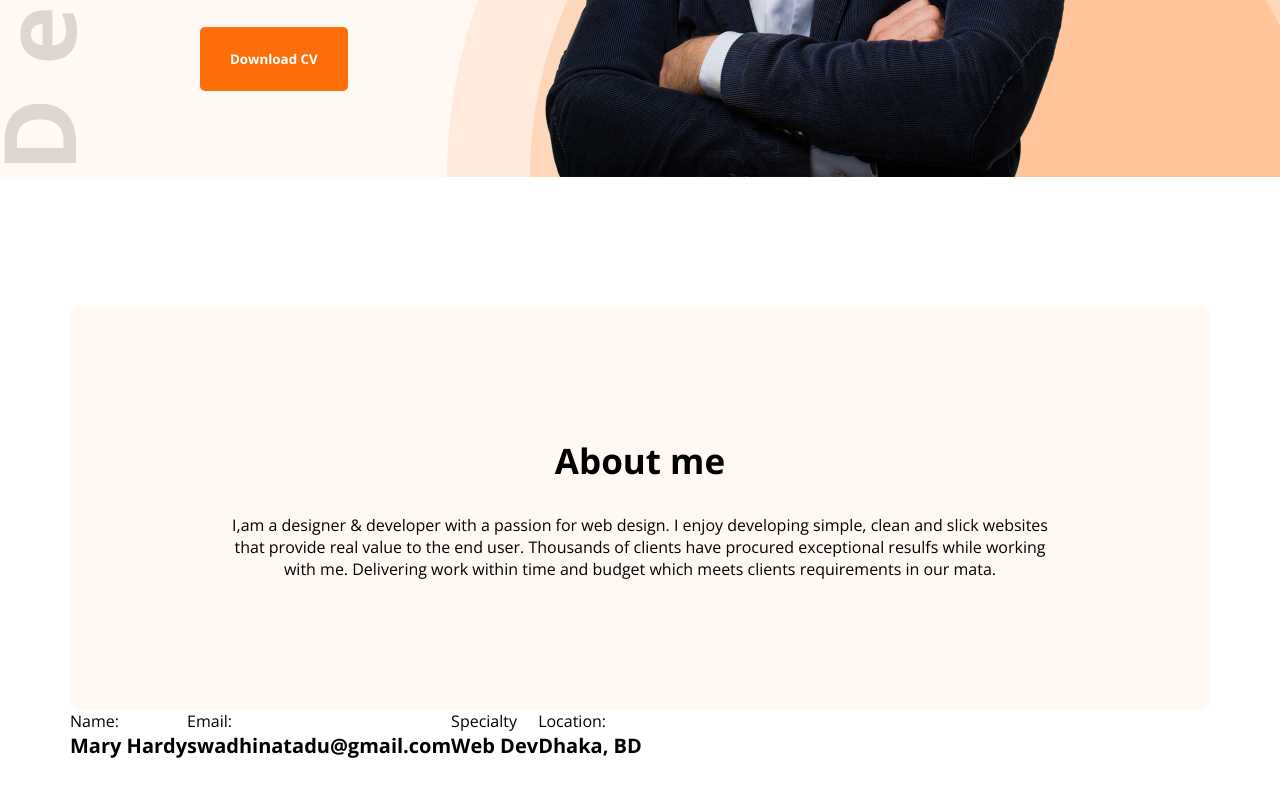
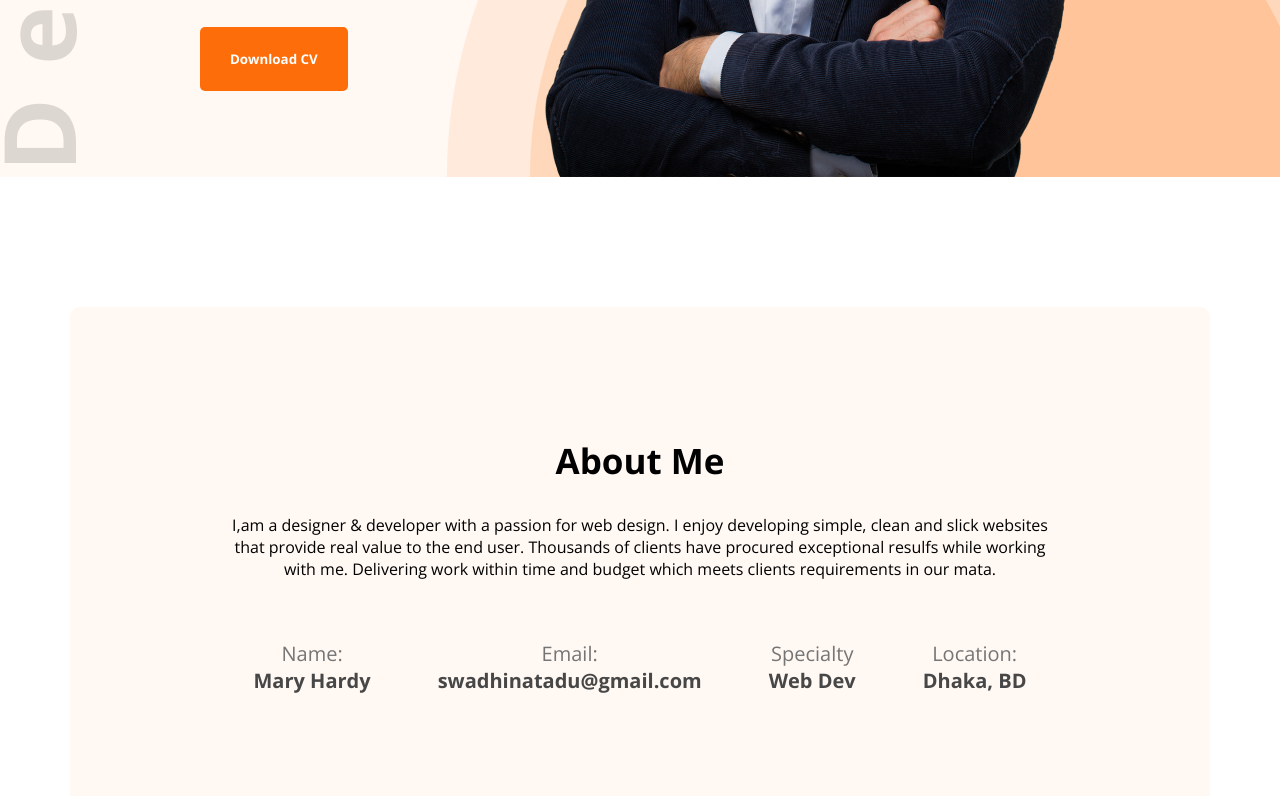
Before and after one commit to Emrandu/developer-portfolio, a plain HTML site: page index.html in a window 1280 px wide. Shown: the part 663-1459 px from the top of the page. Before the commit the page ends 1422 px from the top, so only its background shows below. Drawn offline with nearby package versions, Linux system fonts and the light colour scheme.

Commit message:
addition

```diff
--- a/index.html
+++ b/index.html
@@ -31,9 +31,9 @@
     </header>
     <main>
         <section class="about">
-            <h3 class="section-title">About me</h3>
+            <h3 class="section-title">About Me</h3>
             <p class="section-description">I,am a designer & developer with a passion for web design. I enjoy developing simple, clean and slick websites that provide real value to the end user. Thousands of clients have procured exceptional resulfs while working with me. Delivering work within time and budget which meets clients requirements in our mata.  </p>
-        </section>
+
         <div class="about-info-container">
             <div class="about-info">
                 <p class="info-title">Name:</p>
@@ -53,6 +53,7 @@
             </div>
 
         </div>
+    </section>
 
     </main>
     <footer>
--- a/styles/portfolio.css
+++ b/styles/portfolio.css
@@ -83,7 +83,7 @@ main{
 }
 
 .section-title{
-    text-align: center;
+
     margin-bottom: 30px;
     font-weight: 700;
     font-size: 35px;
@@ -97,13 +97,16 @@ main{
 
 }
 .about-info-container{
+    margin-top: 60px;
     display: flex;
+    justify-content: space-around;
 }
 .about .info-title{
     font-size: 20px;
     color: #757575;
 }
-.info-description{
+.about .info-description{
     font-weight: 700;
     font-size: 20px;
+    color: #474747;
 }
```
